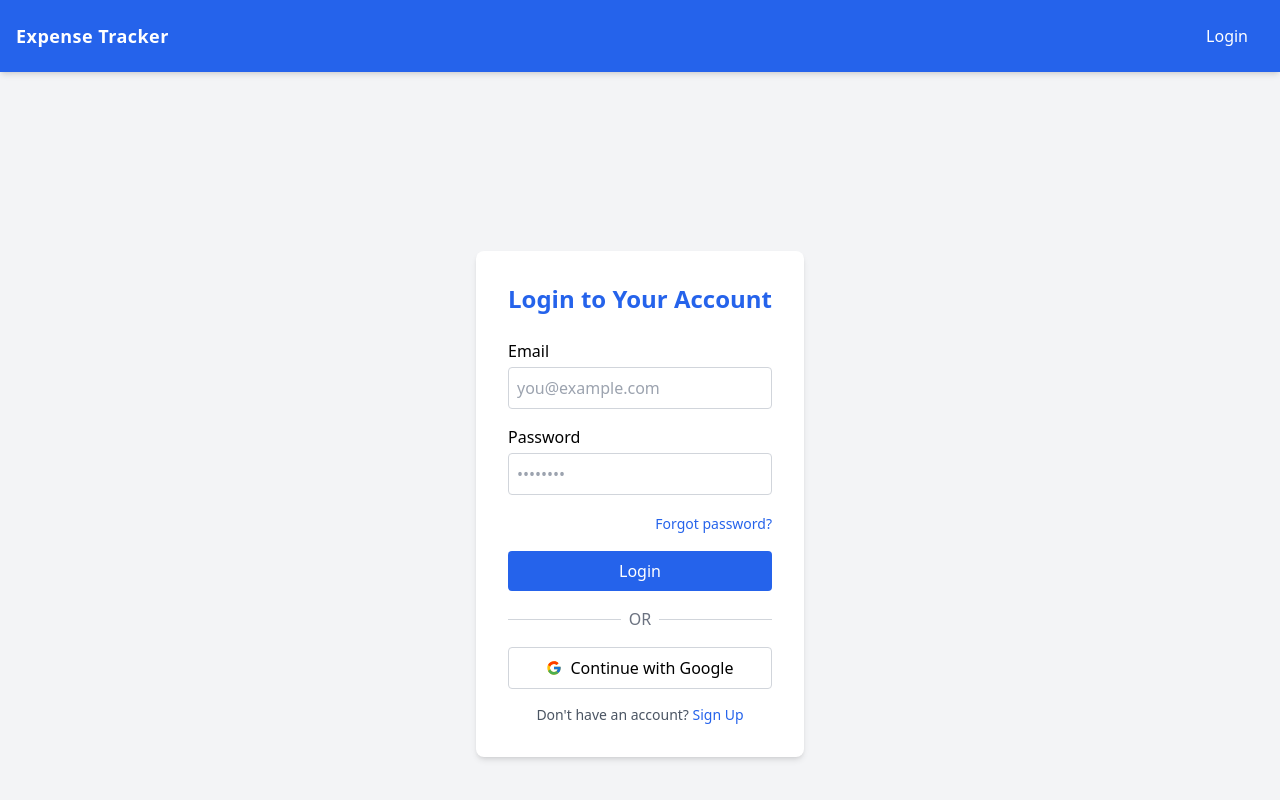
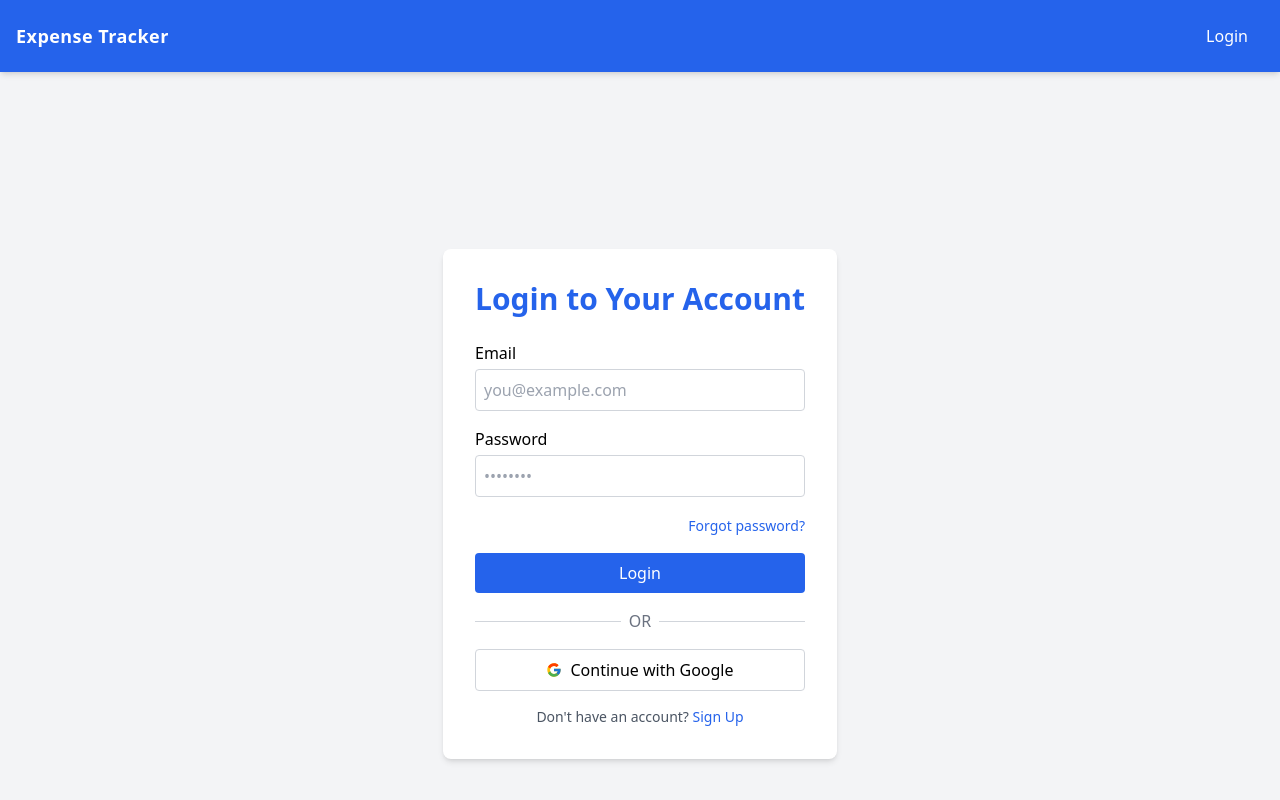
Before and after one commit to Akshaygohrava/Expense-Tracker, a React (Vite) app: page /login in a window 1280 px wide. Shown: the top 800 px of the page. Built offline with nearby package versions, Linux system fonts and the light colour scheme; no server answers.

Commit message:
An Basic Update

```diff
--- a/src/components/AuthForm.jsx
+++ b/src/components/AuthForm.jsx
@@ -14,7 +14,7 @@ const AuthForm = () => {
       const result = await signInWithPopup(auth, provider);
       const user = result.user;
       console.log('User Info:', user);
-      navigate('/'); // ✅ Correct path to Dashboard
+      navigate('/');
     } catch (error) {
       console.error('Error during Google Sign-In:', error.message);
     }
@@ -27,8 +27,8 @@ const AuthForm = () => {
 
   return (
     <div className="min-h-screen flex items-center justify-center bg-gray-100 px-4">
-      <div className="bg-white p-8 rounded-lg shadow-md w-full max-w-md">
-        <h2 className="text-2xl font-bold mb-6 text-center text-blue-600">
+      <div className="bg-white p-8 rounded-lg shadow-md w-full max-w-xl sm:max-w-lg">
+        <h2 className="text-3xl font-bold mb-6 text-center text-blue-600">
           {isLogin ? 'Login to Your Account' : 'Create a New Account'}
         </h2>
 
```
